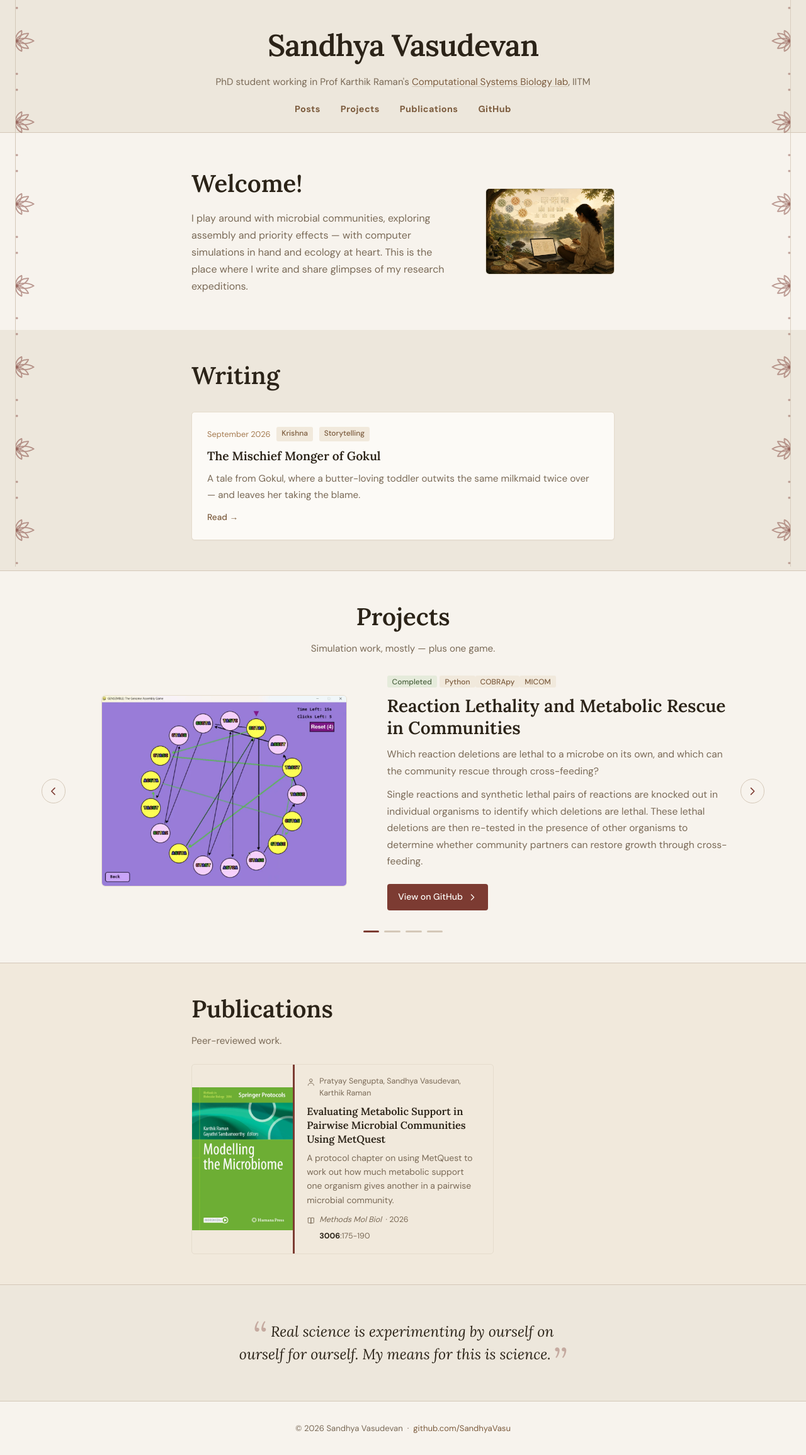
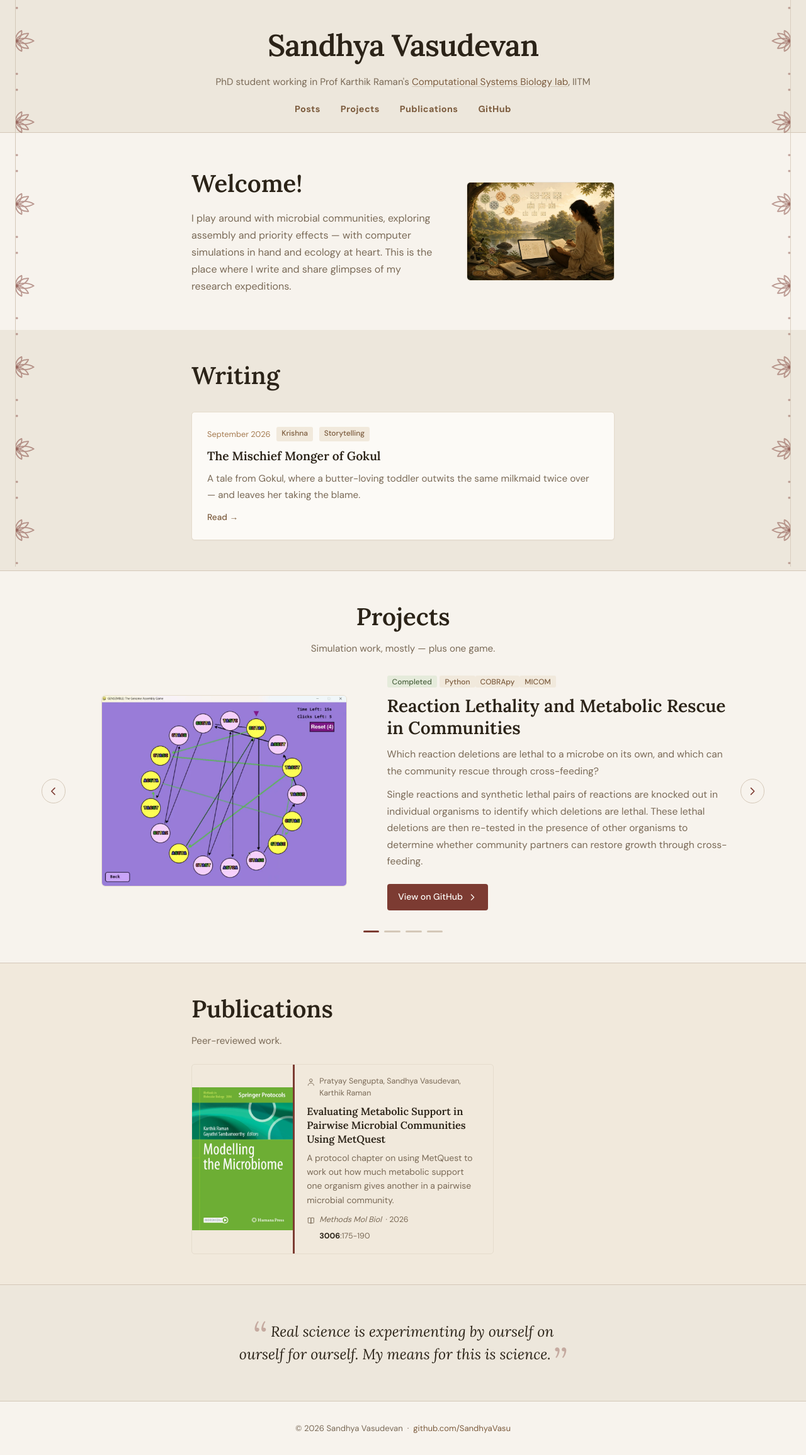
Before and after one commit to SandhyaVasu/SandhyaVasu.github.io, a Jekyll site: the page built from index.md, in a window 1280 px wide. Shown: the whole page at 63% size. Built offline with Jekyll 4.4.1, drawn with Linux system fonts in a browser that asks for light colours.

Commit message:
Update default.html

```diff
--- a/_layouts/default.html
+++ b/_layouts/default.html
@@ -141,7 +141,7 @@
 
     .intro-grid {
       display: grid;
-      grid-template-columns: minmax(0, 1.35fr) minmax(0, 0.65fr);
+      grid-template-columns: minmax(0, 1.1fr) minmax(0, 0.65fr);
       gap: 2.5rem;
       align-items: center;
     }
```
